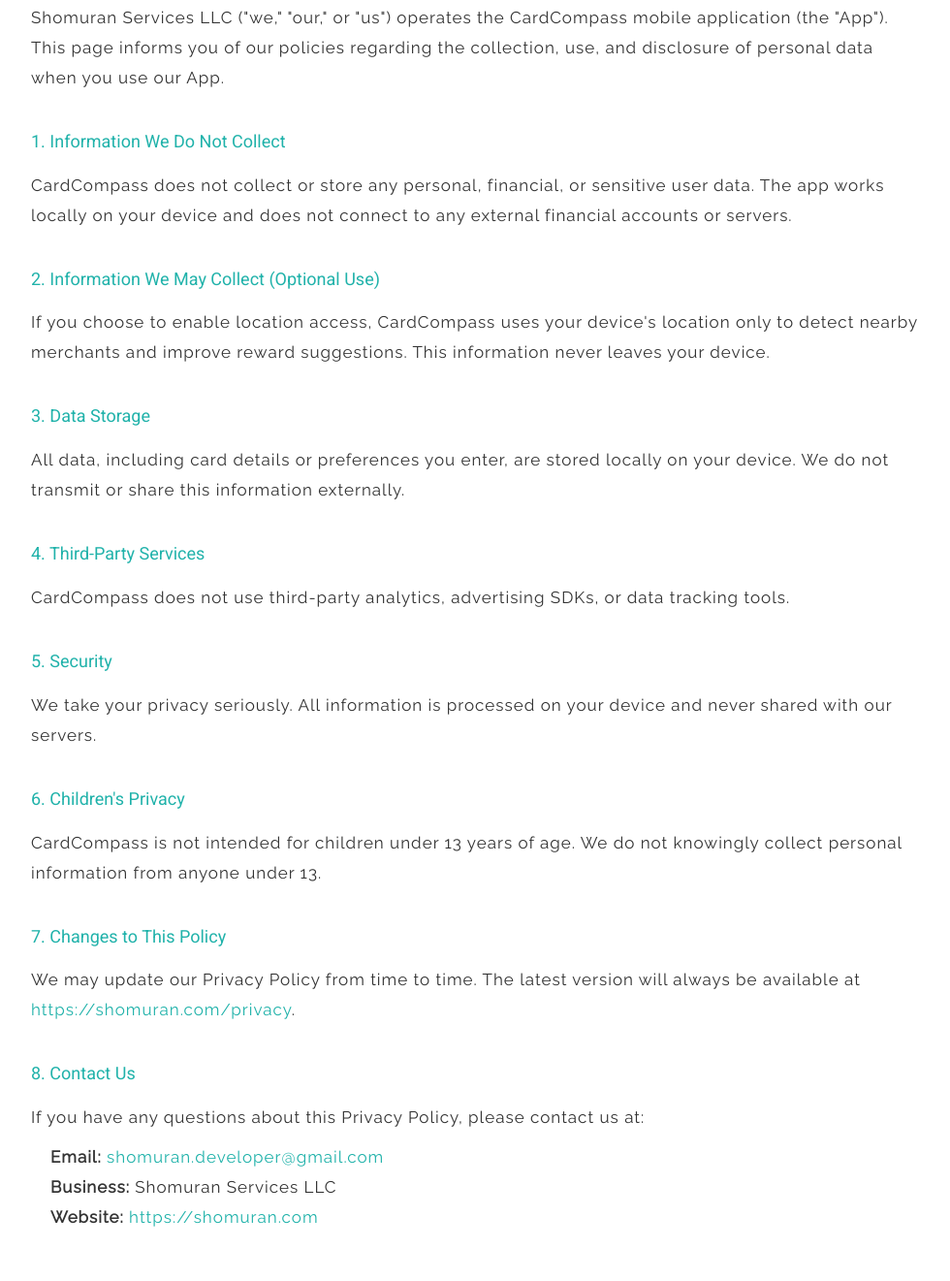
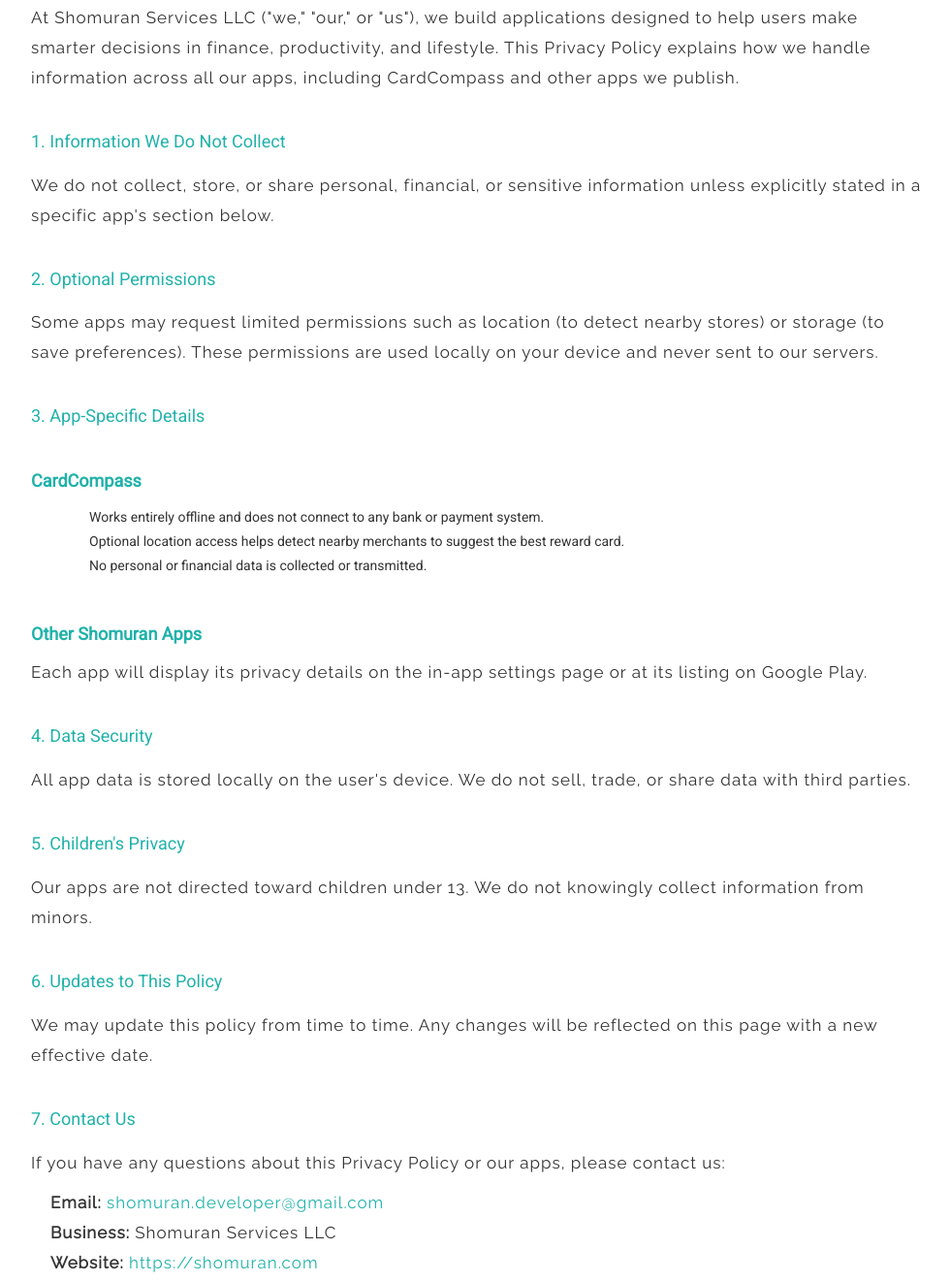
Before and after one commit to shomuranservices/shomuran.com, a plain HTML site: page privacy.html in a window 1280 px wide. Shown: the part 455-1776 px from the top of the page at 97% size, without its empty margins (148-1128 px from the left). Drawn offline with Linux system fonts and the light colour scheme; a web font is replaced by a local one.

Commit message:
Update privacy policy to cover all Shomuran apps

```diff
--- a/privacy.html
+++ b/privacy.html
@@ -1,7 +1,7 @@
 <!DOCTYPE html>
 <html>
 	<head>
-		<title>Privacy Policy - CardCompass | Shomuran</title>
+		<title>Privacy Policy – Shomuran Services LLC</title>
 
 		<!-- meta -->
 		<meta charset="UTF-8">
@@ -54,8 +54,8 @@
 			<div class="container">
 				<div class="row text-center" id="heading">
 					<div class="col-md-8 col-md-offset-2 wow animated zoomInDown" id="heading-text">
-						<h3>Privacy Policy for CardCompass</h3>
-	                	<p>Effective Date: December 1, 2025</p>
+						<h3>Privacy Policy – Shomuran Services LLC</h3>
+	                	<p>Effective Date: December 2025</p>
 	                	<hr class="full">
 	                	<br/>
 					</div>
@@ -63,31 +63,37 @@
 				<div class="row main_content">
 					<div class="col-md-10 col-md-offset-1">
 						<div class="privacy-content" style="text-align: left; line-height: 1.8;">
-							<p>Shomuran Services LLC ("we," "our," or "us") operates the CardCompass mobile application (the "App"). This page informs you of our policies regarding the collection, use, and disclosure of personal data when you use our App.</p>
+							<p>At Shomuran Services LLC ("we," "our," or "us"), we build applications designed to help users make smarter decisions in finance, productivity, and lifestyle. This Privacy Policy explains how we handle information across all our apps, including CardCompass and other apps we publish.</p>
 
 							<h4 style="margin-top: 40px; margin-bottom: 20px; color: rgb(32, 178, 170); font-family: 'Roboto', sans-serif;">1. Information We Do Not Collect</h4>
-							<p>CardCompass does not collect or store any personal, financial, or sensitive user data. The app works locally on your device and does not connect to any external financial accounts or servers.</p>
+							<p>We do not collect, store, or share personal, financial, or sensitive information unless explicitly stated in a specific app's section below.</p>
 
-							<h4 style="margin-top: 40px; margin-bottom: 20px; color: rgb(32, 178, 170); font-family: 'Roboto', sans-serif;">2. Information We May Collect (Optional Use)</h4>
-							<p>If you choose to enable location access, CardCompass uses your device's location only to detect nearby merchants and improve reward suggestions. This information never leaves your device.</p>
+							<h4 style="margin-top: 40px; margin-bottom: 20px; color: rgb(32, 178, 170); font-family: 'Roboto', sans-serif;">2. Optional Permissions</h4>
+							<p>Some apps may request limited permissions such as location (to detect nearby stores) or storage (to save preferences). These permissions are used locally on your device and never sent to our servers.</p>
 
-							<h4 style="margin-top: 40px; margin-bottom: 20px; color: rgb(32, 178, 170); font-family: 'Roboto', sans-serif;">3. Data Storage</h4>
-							<p>All data, including card details or preferences you enter, are stored locally on your device. We do not transmit or share this information externally.</p>
+							<h4 style="margin-top: 40px; margin-bottom: 20px; color: rgb(32, 178, 170); font-family: 'Roboto', sans-serif;">3. App-Specific Details</h4>
 
-							<h4 style="margin-top: 40px; margin-bottom: 20px; color: rgb(32, 178, 170); font-family: 'Roboto', sans-serif;">4. Third-Party Services</h4>
-							<p>CardCompass does not use third-party analytics, advertising SDKs, or data tracking tools.</p>
+							<h5 style="margin-top: 25px; margin-bottom: 15px; color: rgb(32, 178, 170); font-family: 'Roboto', sans-serif; font-weight: 600;">CardCompass</h5>
+							<ul style="margin-left: 20px; margin-bottom: 20px;">
+								<li>Works entirely offline and does not connect to any bank or payment system.</li>
+								<li>Optional location access helps detect nearby merchants to suggest the best reward card.</li>
+								<li>No personal or financial data is collected or transmitted.</li>
+							</ul>
 
-							<h4 style="margin-top: 40px; margin-bottom: 20px; color: rgb(32, 178, 170); font-family: 'Roboto', sans-serif;">5. Security</h4>
-							<p>We take your privacy seriously. All information is processed on your device and never shared with our servers.</p>
+							<h5 style="margin-top: 25px; margin-bottom: 15px; color: rgb(32, 178, 170); font-family: 'Roboto', sans-serif; font-weight: 600;">Other Shomuran Apps</h5>
+							<p>Each app will display its privacy details on the in-app settings page or at its listing on Google Play.</p>
 
-							<h4 style="margin-top: 40px; margin-bottom: 20px; color: rgb(32, 178, 170); font-family: 'Roboto', sans-serif;">6. Children's Privacy</h4>
-							<p>CardCompass is not intended for children under 13 years of age. We do not knowingly collect personal information from anyone under 13.</p>
+							<h4 style="margin-top: 40px; margin-bottom: 20px; color: rgb(32, 178, 170); font-family: 'Roboto', sans-serif;">4. Data Security</h4>
+							<p>All app data is stored locally on the user's device. We do not sell, trade, or share data with third parties.</p>
 
-							<h4 style="margin-top: 40px; margin-bottom: 20px; color: rgb(32, 178, 170); font-family: 'Roboto', sans-serif;">7. Changes to This Policy</h4>
-							<p>We may update our Privacy Policy from time to time. The latest version will always be available at <a href="https://shomuran.com/privacy">https://shomuran.com/privacy</a>.</p>
+							<h4 style="margin-top: 40px; margin-bottom: 20px; color: rgb(32, 178, 170); font-family: 'Roboto', sans-serif;">5. Children's Privacy</h4>
+							<p>Our apps are not directed toward children under 13. We do not knowingly collect information from minors.</p>
 
-							<h4 style="margin-top: 40px; margin-bottom: 20px; color: rgb(32, 178, 170); font-family: 'Roboto', sans-serif;">8. Contact Us</h4>
-							<p>If you have any questions about this Privacy Policy, please contact us at:</p>
+							<h4 style="margin-top: 40px; margin-bottom: 20px; color: rgb(32, 178, 170); font-family: 'Roboto', sans-serif;">6. Updates to This Policy</h4>
+							<p>We may update this policy from time to time. Any changes will be reflected on this page with a new effective date.</p>
+
+							<h4 style="margin-top: 40px; margin-bottom: 20px; color: rgb(32, 178, 170); font-family: 'Roboto', sans-serif;">7. Contact Us</h4>
+							<p>If you have any questions about this Privacy Policy or our apps, please contact us:</p>
 							<p style="margin-left: 20px;">
 								<strong>Email:</strong> <a href="mailto:shomuran.developer@gmail.com">shomuran.developer@gmail.com</a><br>
 								<strong>Business:</strong> Shomuran Services LLC<br>
```
